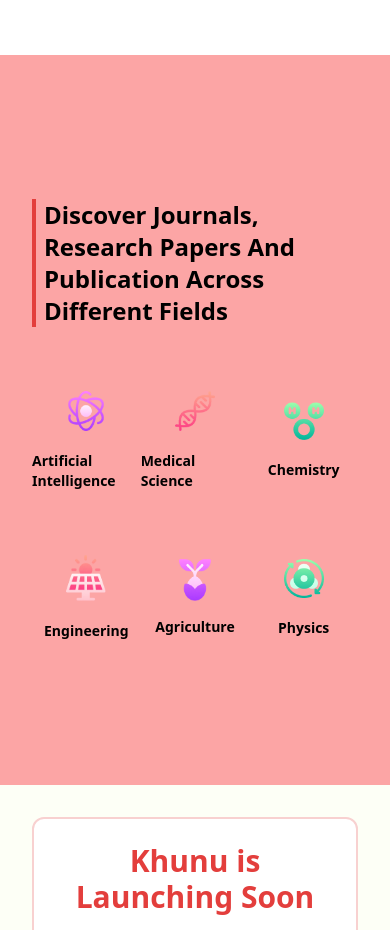
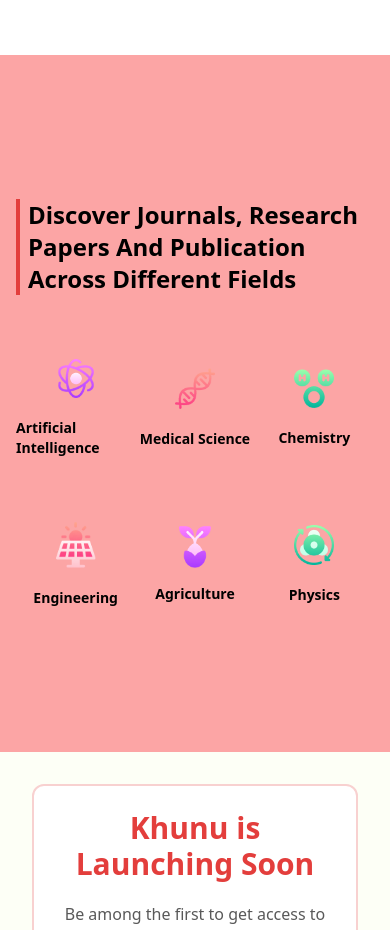
Before and after one commit to samsonlawal/Khunu, a React (Vite) app: page / in a window 390 px wide. Shown: the part 920-1850 px from the top of the page. Built offline with nearby package versions, Linux system fonts and the light colour scheme.

Commit message:
adjusting media

```diff
--- a/src/UI/Topics.jsx
+++ b/src/UI/Topics.jsx
@@ -9,7 +9,7 @@
 export default function () {
   return (
     <div className="w-full px-4 lg:px-10 xl:px-20 py-20 flex items-center justify-center lg:flex-row bg-red-300">
-      <div className="w-full px-4 flex flex-col justify-center items-center lg:w-1/2">
+      <div className="w-full md:px-4 flex flex-col justify-center items-center lg:w-1/2">
         <div className="border-l-4 border-lipstick px-2 my-16 xl:w-11/12">
           <p className="text-2xl xl:text-3xl font-bold">
             Discover Journals, Research Papers And Publication Across Different
```
